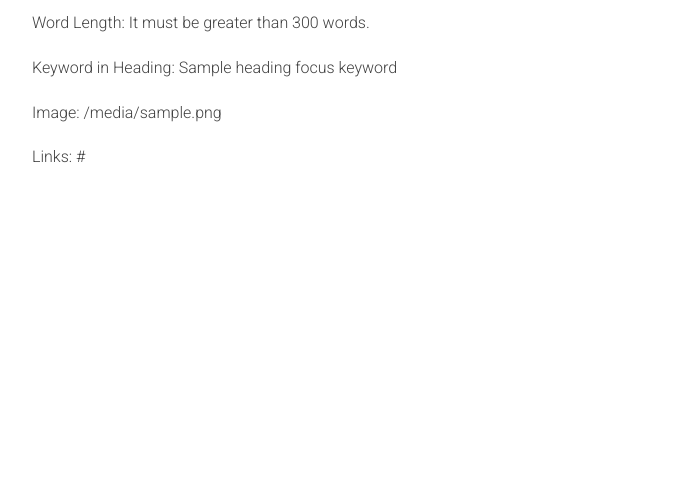
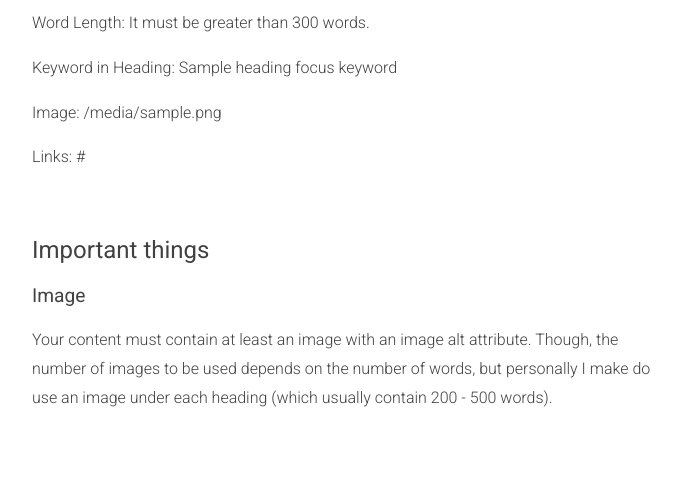
Before and after one commit to malikolabiyi/content-analyser, a Flask app: template templates/algorithms.html in a window 1280 px wide. Shown: the part 1262-1739 px from the top of the page, without its empty margins (288-969 px from the left). Before the commit the page ends 1425 px from the top, so only its background shows below. Run offline with Flask 2, Linux system fonts and the light colour scheme; the template is opened without the code that fills it: most values are stand-ins (such as "Sample title", 1, 10 or a date in 2020).

Commit message:
make it better

```diff
--- a/app.py
+++ b/app.py
@@ -222,18 +222,6 @@ def analyse():
 
     heading_focus_keyword = "Your content has " + str(len(headings)) + " heading(s) only " + str(len(heading_with_focus_keyword)) + " heading(s) contains your focus keyword while " + str(len(heading_without_focus_keyword)) + " heading(s) doesn't contain your focus keyword. It is recommended that your focus keyword should appear atleast in 2 heading but not all to avoid keyword stuffing."
 
-
-    # Image
-    images = []
-
-    for image in soup.find_all('img'):
-        images.append(image)
-
-    if len(images) > 0:
-        check_image = 'Nice! Image(s) appeared in your content.'
-    else:
-        check_image = 'An image is missing in your content. Images gives a visual representation of what your content is talking about, at least one image should appeared in your content.'
-
     # Link
     links = soup.find_all('a')
 
@@ -258,7 +246,7 @@ def analyse():
 
     sentence_length = 'Your content has ' + str(len(sentences)) + " sentences, only " + str(len(good_sentence_length)) + " sentences contains the recommended number of words (fewer than 20) while " + str(len(bad_sentence_length)) + " sentences contain more than recommended."
 
-    return render_template('analyse.html', links_analysis=links_analysis, sentence_length=sentence_length, headline_score=headline_score, check_image=check_image, number_in_headline=number_in_headline, heading_focus_keyword=heading_focus_keyword, heading_analysis=heading_analysis, keyword_in_first_paragraph=keyword_in_first_paragraph, paragraph_analysis=paragraph_analysis, uncommon_word_analysis=uncommon_word_analysis, common_word_analysis=common_word_analysis, power_word_analysis=power_word_analysis, keyword_in_headline=keyword_in_headline, word_length_for_headline=word_length_for_headline, reading_ease_score=reading_ease_score, grade_level_score=grade_level_score, content_word_length=content_word_length)
+    return render_template('analyse.html', links_analysis=links_analysis, sentence_length=sentence_length, headline_score=headline_score, number_in_headline=number_in_headline, heading_focus_keyword=heading_focus_keyword, heading_analysis=heading_analysis, keyword_in_first_paragraph=keyword_in_first_paragraph, paragraph_analysis=paragraph_analysis, uncommon_word_analysis=uncommon_word_analysis, common_word_analysis=common_word_analysis, power_word_analysis=power_word_analysis, keyword_in_headline=keyword_in_headline, word_length_for_headline=word_length_for_headline, reading_ease_score=reading_ease_score, grade_level_score=grade_level_score, content_word_length=content_word_length)
 
 if __name__ == "__main__":
     app.run(debug=True)
--- a/templates/algorithms.html
+++ b/templates/algorithms.html
@@ -78,6 +78,12 @@
             <p>Links: {{links_analysis}}</p>
             </div>
           </section>
+
+          <section>
+            <h2>Important things</h2>
+            <h3>Image</h3>
+            <p>Your content must contain at least an image with an image alt attribute. Though, the number of images to be used depends on the number of words, but personally I make do use an image under each heading (which usually contain 200 - 500 words).</p>
+          </section>
   </main>
 </body>
 </html>
```
Also changed, not shown: requirements.txt (+75 -3 lines), 1 other file.
